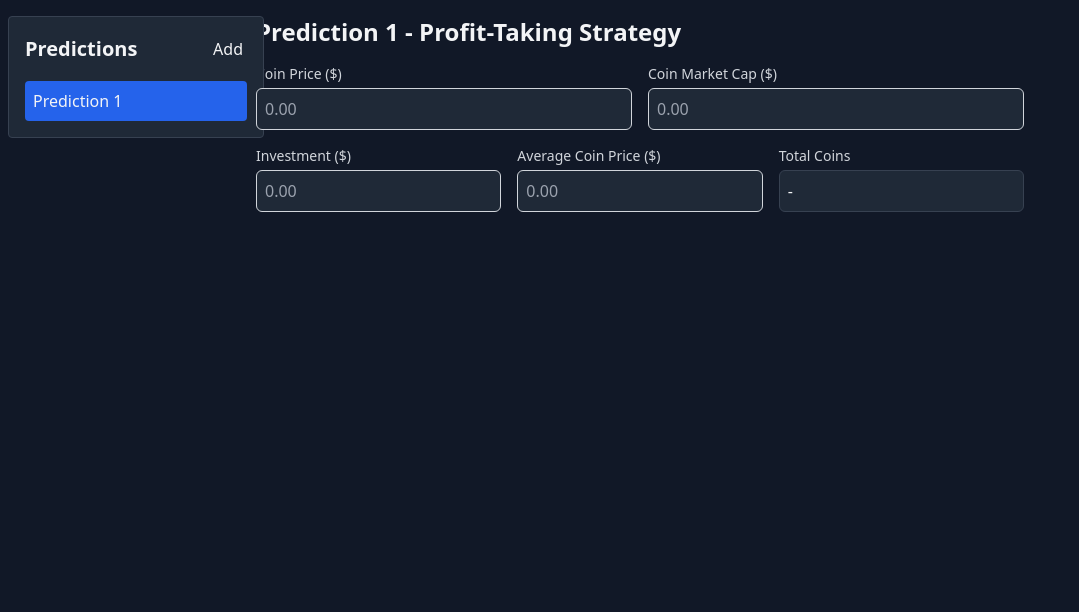
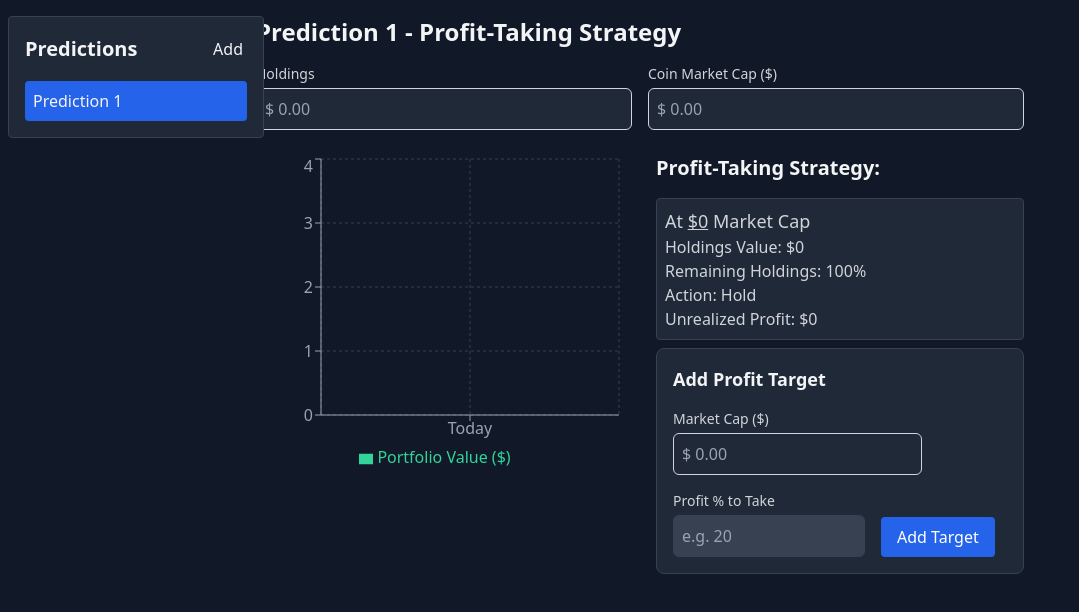
Before and after one commit to ps1312/coin-profit-taking, a React (Vite) app: page / in a window 1280 px wide. Shown: the top 612 px of the page, without its empty margins (0-1079 px from the left). Built offline with nearby package versions, Linux system fonts and the light colour scheme.

Commit message:
much refactor

```diff
--- a/src/App.tsx
+++ b/src/App.tsx
@@ -1,11 +1,15 @@
 import { useEffect, useState } from "react"
-import { ChangeHandler } from "./components/MoneyInput"
 import { PredictionForm } from "./components/PredictionForm"
 import { PredictionCharts } from "./components/PredictionCharts"
 import { MilestoneList } from "./components/MilestoneList"
 import { AddTargetForm } from "./components/AddTargetForm"
 import { CoinPrediction, Milestone } from "./types"
 import { Sidebar } from "./components/Sidebar"
+
+interface CoinDataForm {
+  holdings: string
+  currentMarketCap: number
+}
 
 const App = () => {
   const [predictions, setPredictions] = useState<CoinPrediction[]>([
@@ -19,6 +23,11 @@ const App = () => {
   ])
 
   const [activePredictionId, setActivePredictionId] = useState("1")
+
+  const [coinDataForm, setCoinDataForm] = useState<CoinDataForm>({
+    holdings: "",
+    currentMarketCap: 0,
+  })
 
   const [coinData, setCoinData] = useState({
     price: "",
@@ -35,8 +44,25 @@ const App = () => {
     profitPercent: "",
   })
 
-  const [customTargets, setCustomTargets] = useState<Milestone[]>([])
+  const initialCoins = Math.round(
+    parseFloat(holdingsData.total) / parseFloat(holdingsData.avgPrice)
+  )
 
+  const [customTargets, setCustomTargets] = useState<Milestone[]>([
+    {
+      name: "Today",
+      marketCap: coinDataForm.currentMarketCap,
+      price: 0,
+      portfolioValue: 0,
+      cumulativeRealizedProfit: 0,
+      unrealizedProfit: 0,
+      realizedProfit: 0,
+      action: "Hold",
+      holdingPercentage: 100,
+    },
+  ])
+
+  // Update data when changing sidebar item
   useEffect(() => {
     const prediction = predictions.find((p) => p.id === activePredictionId)
 
@@ -46,32 +72,7 @@ const App = () => {
     }
   }, [activePredictionId])
 
-  const initialCoins = Math.round(
-    parseFloat(holdingsData.total) / parseFloat(holdingsData.avgPrice)
-  )
-
-  const baseTargets: Milestone[] =
-    coinData.price && coinData.marketCap
-      ? [
-          {
-            name: "Current",
-            marketCap: parseFloat(coinData.marketCap),
-            price: parseFloat(coinData.price),
-            portfolioValue: Math.round(
-              initialCoins * parseFloat(coinData.price)
-            ),
-            cumulativeRealizedProfit: 0,
-            unrealizedProfit: 0,
-            realizedProfit: 0,
-            action: "Hold",
-            holdingPercentage: 100,
-          },
-        ]
-      : []
-
-  const sortedTargets = [...baseTargets, ...customTargets].sort(
-    (a, b) => a.marketCap - b.marketCap
-  )
+  const sortedTargets = customTargets.sort((a, b) => a.marketCap - b.marketCap)
 
   const handleAddPrediction = () => {
     const newId = (predictions.length + 1).toString()
@@ -98,43 +99,47 @@ const App = () => {
     }
   }
 
-  const multiplierFromInitialMarketCap = (targetMarketCap: number) =>
-    parseFloat(coinData.marketCap) > 0
-      ? targetMarketCap / parseFloat(coinData.marketCap)
-      : 0
+  const getPreviousTarget = (marketCap: number) =>
+    sortedTargets.filter((t) => t.marketCap < marketCap).pop()
+
+  const calculateCoinPrice = (targetMarketCap: number) =>
+    parseFloat(coinData.price) *
+    (targetMarketCap / parseFloat(coinData.marketCap))
+
+  const calculateRealizedProfit = (
+    portfolioValue: number,
+    profitPercent: number
+  ) => {
+    return portfolioValue * (profitPercent / 100)
+  }
 
   const handleAddTarget = (e: React.FormEvent) => {
     e.preventDefault()
 
-    const marketCap = newTarget.marketCap
+    const targetMarketCap = newTarget.marketCap
     const profitPercent = parseFloat(newTarget.profitPercent)
 
-    const previousTarget = sortedTargets
-      .filter((t) => t.marketCap < marketCap)
-      .pop()
+    const previousTarget = getPreviousTarget(targetMarketCap)
     const previousHolding = previousTarget?.holdingPercentage ?? 100
 
-    const coinPrice =
-      parseFloat(coinData.price) * multiplierFromInitialMarketCap(marketCap)
-
+    const coinPrice = calculateCoinPrice(targetMarketCap)
     const remainingCoins = initialCoins * (previousHolding / 100)
-
     const initialPortfolioValue = Math.round(remainingCoins * coinPrice)
 
-    let portfolioValue = initialPortfolioValue
-
-    const realizedProfit = portfolioValue * (profitPercent / 100)
+    const realizedProfit = calculateRealizedProfit(
+      initialPortfolioValue,
+      profitPercent
+    )
     const holdingPercentage = Math.max(previousHolding - profitPercent, 0)
-    const previousCumulativeProfit =
-      previousTarget?.cumulativeRealizedProfit ?? 0
-    const cumulativeRealizedProfit = previousCumulativeProfit + realizedProfit
+    const cumulativeRealizedProfit =
+      previousTarget?.cumulativeRealizedProfit ?? 0 + realizedProfit
     const unrealizedProfit = initialPortfolioValue - realizedProfit
 
     const newMilestone: Milestone = {
-      name: `${marketCap}`,
-      marketCap,
+      name: `${targetMarketCap}`,
+      marketCap: targetMarketCap,
       price: coinPrice,
-      portfolioValue,
+      portfolioValue: initialPortfolioValue,
       holdingPercentage,
       action: `Sell ${profitPercent}%`,
       realizedProfit,
@@ -148,52 +153,6 @@ const App = () => {
   const handleRemoveTarget = (marketCap: number) => {
     setCustomTargets(
       customTargets.filter((target) => target.marketCap !== marketCap)
-    )
-  }
-
-  const handleHoldingsDataChange: ChangeHandler = (name, value) => {
-    setHoldingsData((prev) => ({
-      ...prev,
-      [name]: value,
-    }))
-
-    setPredictions(
-      predictions.map((p) => {
-        if (p.id === activePredictionId) {
-          return {
-            ...p,
-            holdingsData: {
-              ...p.holdingsData,
-              [name]: value.toString(),
-            },
-          }
-        }
-
-        return p
-      })
-    )
-  }
-
-  const handleCoinDataChange: ChangeHandler = (name, value) => {
-    setCoinData((prev) => ({
-      ...prev,
-      [name]: value,
-    }))
-
-    setPredictions(
-      predictions.map((p) => {
-        if (p.id === activePredictionId) {
-          return {
-            ...p,
-            coinData: {
-              ...p.coinData,
-              [name]: value.toString(),
-            },
-          }
-        }
-
-        return p
-      })
     )
   }
 
@@ -217,15 +176,13 @@ const App = () => {
             prediction={prediction}
             initialCoins={initialCoins}
             currentValue={currentValue}
-            onCoinDataChange={handleCoinDataChange}
-            onHoldingsDataChange={handleHoldingsDataChange}
+            onChange={() => {}}
           />
 
-          {currentValue > 0 && (
           <div className="flex gap-8">
             <PredictionCharts data={sortedTargets} />
 
-              <div className="w-1/2">
+            <div className="w-1/2 space-y-2">
               <h3 className="text-xl font-bold mb-4 text-gray-100">
                 Profit-Taking Strategy:
               </h3>
@@ -247,7 +204,6 @@ const App = () => {
               />
             </div>
           </div>
-          )}
         </div>
       </div>
     </div>
--- a/src/components/AddTargetForm.tsx
+++ b/src/components/AddTargetForm.tsx
@@ -1,4 +1,5 @@
-import MoneyInput from "./MoneyInput"
+import { useState } from "react"
+import { convertToFloat, formatStringToValue } from "../utils"
 
 interface AddTargetFormProps {
   onSubmit: (e: React.FormEvent) => void
@@ -13,6 +14,13 @@ export const AddTargetForm = ({
   profitPercent,
   onProfitPercentChange,
 }: AddTargetFormProps) => {
+  const [targetMarketCap, setNewTargetMarketCap] = useState("")
+
+  const handleMarketCapChange = (e: React.ChangeEvent<HTMLInputElement>) => {
+    onMarketCapChange(e.target.name, convertToFloat(e.target.value))
+    setNewTargetMarketCap(`$ ${formatStringToValue(e.target.value)}`)
+  }
+
   return (
     <div className="bg-gray-800 p-4 rounded-lg border border-gray-700">
       <h3 className="text-lg font-semibold mb-4 text-gray-100">
@@ -24,7 +32,15 @@ export const AddTargetForm = ({
           <label className="block text-sm font-medium text-gray-300">
             Market Cap ($)
           </label>
-          <MoneyInput name="newMarketCap" onChange={onMarketCapChange} />
+
+          <input
+            name="newMarketCap"
+            type="text"
+            value={targetMarketCap}
+            className="mt-1 block w-full rounded-md border bg-gray-800 border-gray-300 p-2"
+            onChange={handleMarketCapChange}
+            placeholder="$ 0.00"
+          />
         </div>
 
         <div>
--- a/src/components/MilestoneList.tsx
+++ b/src/components/MilestoneList.tsx
@@ -16,7 +16,7 @@ export const MilestoneList = ({
       {milestones.map((milestone, index) => (
         <div
           key={index}
-          className="p-4 border border-gray-700 rounded bg-gray-800"
+          className="p-2 border border-gray-700 rounded bg-gray-800"
         >
           {index > 0 && (
             <p className="font-bold text-2xl text-gray-100">
@@ -24,17 +24,20 @@ export const MilestoneList = ({
             </p>
           )}
 
-          <p className="font-medium text-gray-200">
-            At ${formatLargeNumber(milestone.marketCap)} Market Cap ($
-            {milestone.price.toFixed(4)} per coin):
+          <p className="text-lg font-medium text-gray-300">
+            At{" "}
+            <span className="underline">
+              ${formatLargeNumber(milestone.marketCap)}
+            </span>{" "}
+            Market Cap
           </p>
           <p className="text-gray-300">
             Holdings Value: ${milestone.portfolioValue.toLocaleString()}
           </p>
-          <p className="text-gray-300">Action: {milestone.action}</p>
           <p className="text-gray-300">
             Remaining Holdings: {milestone.holdingPercentage}%
           </p>
+          <p className="text-gray-300">Action: {milestone.action}</p>
 
           {milestone.realizedProfit > 0 && (
             <>
--- a/src/components/MoneyInput.tsx
+++ /dev/null
@@ -1,62 +0,0 @@
-import { useState, useEffect } from "react"
-import { formatStringToValue } from "../utils"
-
-export type ChangeHandler = (name: string, value: number) => void
-
-const MoneyInput = ({
-  name,
-  value,
-  onChange,
-}: {
-  name: string
-  value?: string
-  onChange: ChangeHandler
-}) => {
-  const [displayValue, setDisplayValue] = useState("")
-
-  // Update internal state when external value changes
-  useEffect(() => {
-    if (value !== undefined) {
-      const formattedValue = formatStringToValue(value.toString())
-      setDisplayValue(formattedValue)
-    }
-  }, [value])
-
-  const handleChange = (e: React.ChangeEvent<HTMLInputElement>) => {
-    const rawValue = e.target.value.replace(/[^0-9.]/g, "")
-    const formattedValue = formatStringToValue(rawValue)
-    setDisplayValue(formattedValue)
-
-    // Convert to number for onChange handler
-    const numericValue = parseFloat(rawValue) || 0
-    onChange(e.target.name, numericValue)
-  }
-
-  const handleBlur = () => {
-    // Ensure two decimal places on blur
-    if (displayValue) {
-      const parts = displayValue.split(".")
-      if (parts.length === 1) {
-        setDisplayValue(displayValue + ".00")
-      } else if (parts[1].length === 1) {
-        setDisplayValue(displayValue + "0")
-      }
-    }
-  }
-
-  return (
-    <div className="relative">
-      <input
-        name={name}
-        type="text"
-        className="mt-1 block w-full rounded-md border bg-gray-800 border-gray-300 p-2"
-        value={displayValue}
-        onChange={handleChange}
-        onBlur={handleBlur}
-        placeholder="0.00"
-      />
-    </div>
-  )
-}
-
-export default MoneyInput
--- a/src/components/PredictionCharts.tsx
+++ b/src/components/PredictionCharts.tsx
@@ -42,7 +42,7 @@ export const PredictionCharts = ({ data }: PredictionChartsProps) => {
         </ResponsiveContainer>
       </div>
 
-      <div className="h-80">
+      {/* <div className="h-80">
         <ResponsiveContainer width="100%" height="100%">
           <LineChart data={data}>
             <CartesianGrid strokeDasharray="3 3" stroke="#374151" />
@@ -64,7 +64,7 @@ export const PredictionCharts = ({ data }: PredictionChartsProps) => {
             />
           </LineChart>
         </ResponsiveContainer>
-      </div>
+      </div> */}
     </div>
   )
 }
--- a/src/components/PredictionForm.tsx
+++ b/src/components/PredictionForm.tsx
@@ -1,22 +1,32 @@
+import { useState } from "react"
 import { CoinPrediction } from "../types"
-import MoneyInput from "./MoneyInput"
 import { ChangeHandler } from "./MoneyInput"
+import { convertToFloat, formatStringToValue } from "../utils"
 
 interface PredictionFormProps {
   prediction: CoinPrediction
   initialCoins: number
   currentValue: number
-  onCoinDataChange: ChangeHandler
-  onHoldingsDataChange: ChangeHandler
+  onChange: ChangeHandler
 }
 
 export const PredictionForm = ({
   prediction,
-  initialCoins,
-  currentValue,
-  onCoinDataChange,
-  onHoldingsDataChange,
+  onChange,
 }: PredictionFormProps) => {
+  const [predictionForm, setPredictionForm] = useState({
+    portfolioValue: "",
+    marketCap: "",
+  })
+
+  const handleFormChange = (e: React.ChangeEvent<HTMLInputElement>) => {
+    onChange(e.target.name, convertToFloat(e.target.value))
+    setPredictionForm((prev) => ({
+      ...prev,
+      [e.target.name]: `$ ${formatStringToValue(e.target.value)}`,
+    }))
+  }
+
   return (
     <div className="space-y-4 mb-6">
       <h2 className="text-2xl font-bold text-gray-100">
@@ -26,62 +36,34 @@ export const PredictionForm = ({
       <div className="grid grid-cols-2 gap-4">
         <div>
           <label className="block text-sm font-medium text-gray-300">
-            Coin Price ($)
+            Holdings
           </label>
-          <MoneyInput
-            name="price"
-            value={prediction.coinData.price}
-            onChange={onCoinDataChange}
+
+          <input
+            name="portfolioValue"
+            type="text"
+            value={predictionForm.portfolioValue}
+            className="mt-1 block w-full rounded-md border bg-gray-800 border-gray-300 p-2"
+            onChange={handleFormChange}
+            placeholder="$ 0.00"
           />
         </div>
+
         <div>
           <label className="block text-sm font-medium text-gray-300">
             Coin Market Cap ($)
           </label>
-          <MoneyInput
+
+          <input
             name="marketCap"
-            value={prediction.coinData.marketCap}
-            onChange={onCoinDataChange}
+            type="text"
+            value={predictionForm.marketCap}
+            className="mt-1 block w-full rounded-md border bg-gray-800 border-gray-300 p-2"
+            onChange={handleFormChange}
+            placeholder="$ 0.00"
           />
         </div>
       </div>
-
-      <div className="grid grid-cols-2 md:grid-cols-3 gap-4">
-        <div>
-          <label className="block text-sm font-medium text-gray-300">
-            Investment ($)
-          </label>
-          <MoneyInput
-            name="total"
-            value={prediction.holdingsData.total}
-            onChange={onHoldingsDataChange}
-          />
-        </div>
-        <div>
-          <label className="block text-sm font-medium text-gray-300">
-            Average Coin Price ($)
-          </label>
-          <MoneyInput
-            name="avgPrice"
-            value={prediction.holdingsData.avgPrice}
-            onChange={onHoldingsDataChange}
-          />
-        </div>
-        <div>
-          <label className="block text-sm font-medium text-gray-300">
-            Total Coins
-          </label>
-          <div className="mt-1 block w-full p-2 bg-gray-800 rounded-md border border-gray-700">
-            {initialCoins > 0 ? initialCoins.toLocaleString() : "-"}
-          </div>
-        </div>
-      </div>
-
-      {currentValue > 0 && (
-        <p className="text-green-400">
-          Current Value: ${Math.round(currentValue).toLocaleString()}
-        </p>
-      )}
     </div>
   )
 }
--- a/src/utils.ts
+++ b/src/utils.ts
@@ -22,25 +22,38 @@ export const formatLargeNumber = (
   return `${sign}${prefix}${absNum.toLocaleString()}`
 }
 
-
 export const formatStringToValue = (val: string) => {
-    // Remove all non-digit characters except decimal point
   let number = val.replace(/[^\d.]/g, "")
 
-    // Ensure only one decimal point
+  if (number.startsWith(".")) {
+    number = "0" + number
+  }
+
   const parts = number.split(".")
+
   if (parts.length > 2) {
     number = parts[0] + "." + parts.slice(1).join("")
   }
 
-    // Add commas for thousands
   const integerPart = parts[0]
   const decimalPart = parts[1] || ""
 
+  if (!integerPart && !decimalPart) {
+    return ""
+  }
+
   if (integerPart) {
     const formatted = integerPart.replace(/\B(?=(\d{3})+(?!\d))/g, ",")
-      return decimalPart ? `${formatted}.${decimalPart}` : formatted
+    return decimalPart || val.endsWith(".")
+      ? `${formatted}.${decimalPart}`
+      : formatted
   }
 
   return number
 }
+
+export const convertToFloat = (formattedValue: string): number => {
+  if (!formattedValue) return 0
+  const withoutCurrency = formattedValue.replace("$", "")
+  return parseFloat(withoutCurrency.replace(/,/g, ""))
+}
```
Lines whose indentation alone changed are shown as unchanged.
